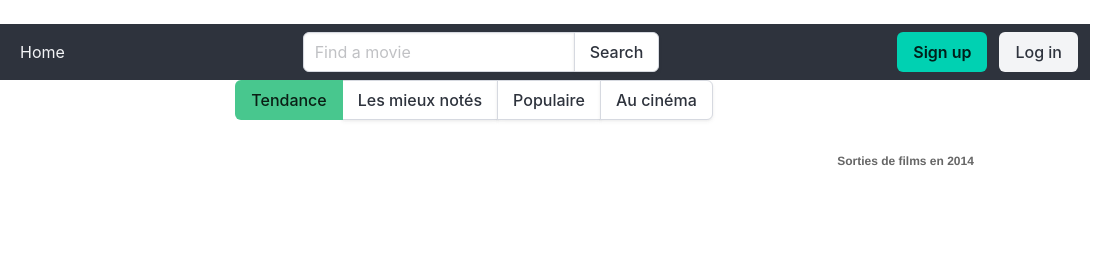
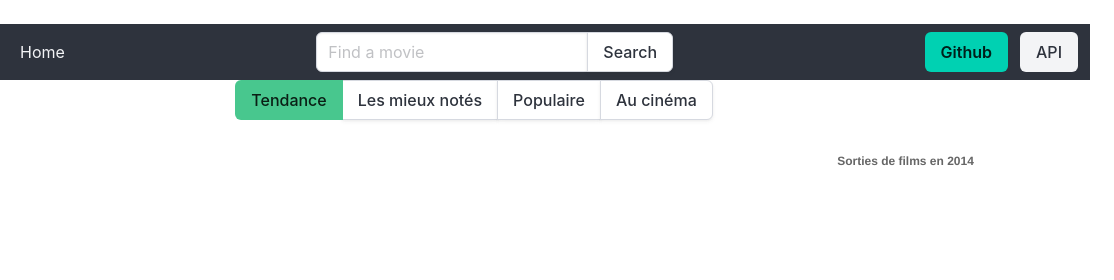
Before and after one commit to Merwann-tech/dataviz, a plain HTML site: page index.html in a window 1280 px wide. Shown: the top 280 px of the page, 166-1280 px from the left. Drawn offline with nearby package versions, Linux system fonts and the light colour scheme; no server answers.

Commit message:
bouton api et git

```diff
--- a/index.html
+++ b/index.html
@@ -50,11 +50,11 @@
             <div class="navbar-end">
                 <div class="navbar-item">
                     <div class="buttons">
-                        <a class="button is-primary">
-                            <strong>Sign up</strong>
+                        <a class="button is-primary" href="https://github.com/Merwann-tech/dataviz">
+                            <strong>Github</strong>
                         </a>
-                        <a class="button is-light">
-                            Log in
+                        <a class="button is-light" href="https://www.themoviedb.org/?language=fr">
+                            API
                         </a>
                     </div>
                 </div>
```
